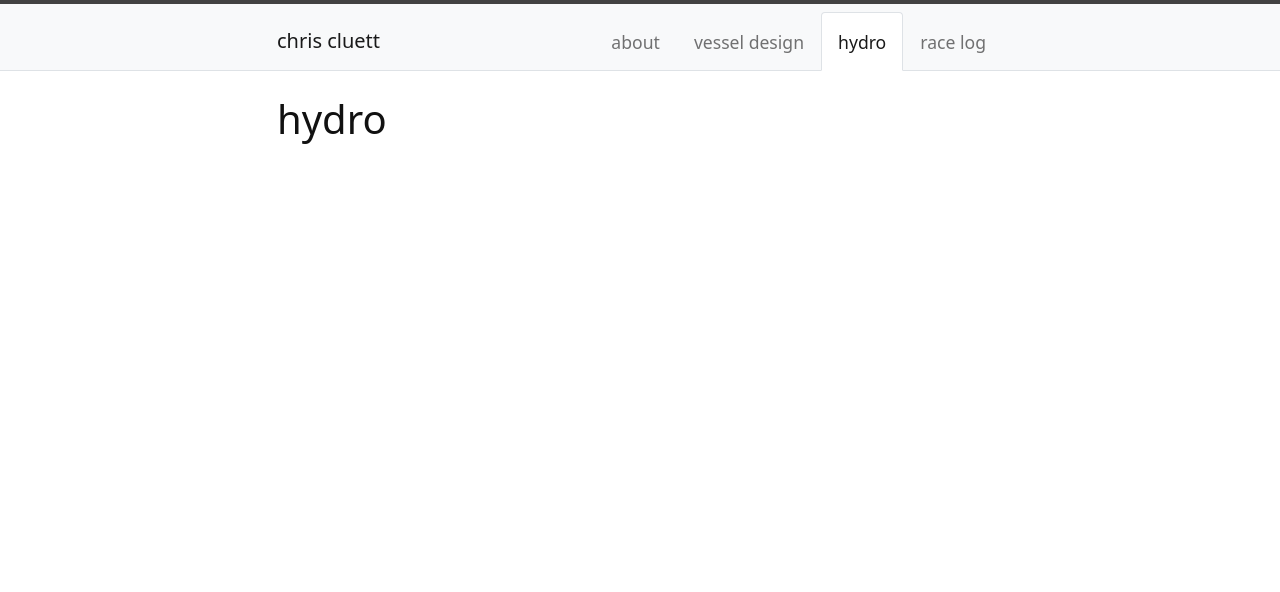
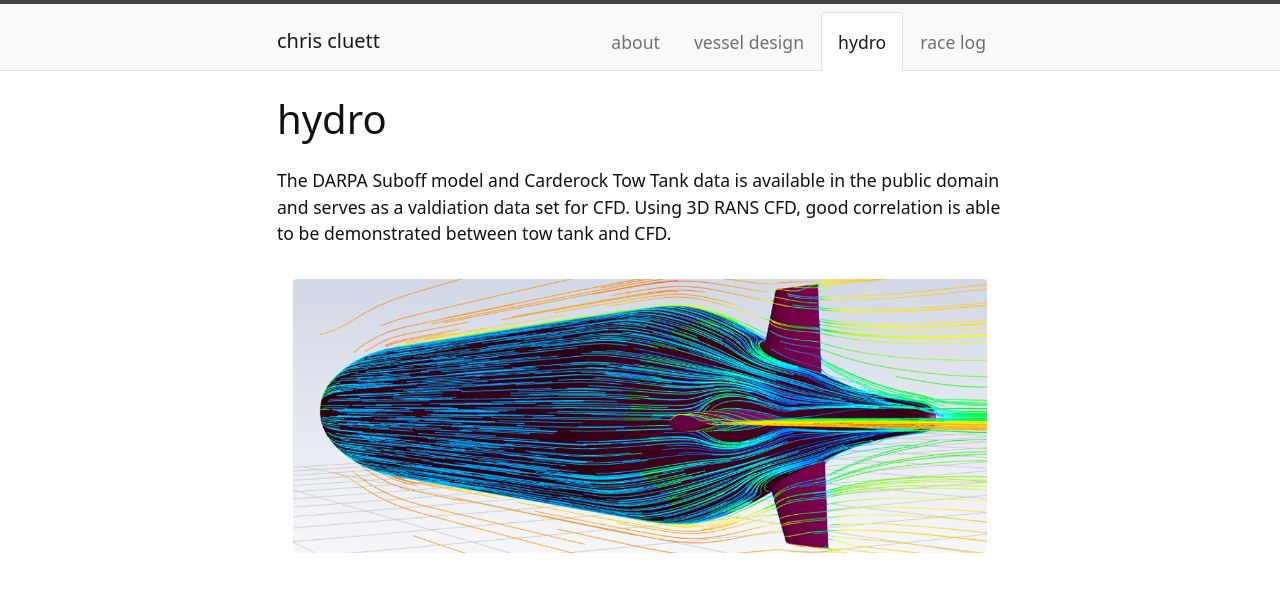
Before and after one commit to ccluett/website, a Jekyll site: the page built from content/2-hydro.md, in a window 1280 px wide. Shown: the top 592 px of the page. Built offline with Jekyll 4.4.1, drawn with Linux system fonts in a browser that asks for light colours.

Commit message:
Update 2-hydro.md

```diff
--- a/content/2-hydro.md
+++ b/content/2-hydro.md
@@ -2,3 +2,7 @@
 title: hydro
 nav: true
 ---
+
+The DARPA Suboff model and Carderock Tow Tank data is available in the public domain and serves as a valdiation data set for CFD. Using 3D RANS CFD, good correlation is able to be demonstrated between tow tank and CFD.
+
+{% include figure.html img="picture2.png" width="100%" %}
```
